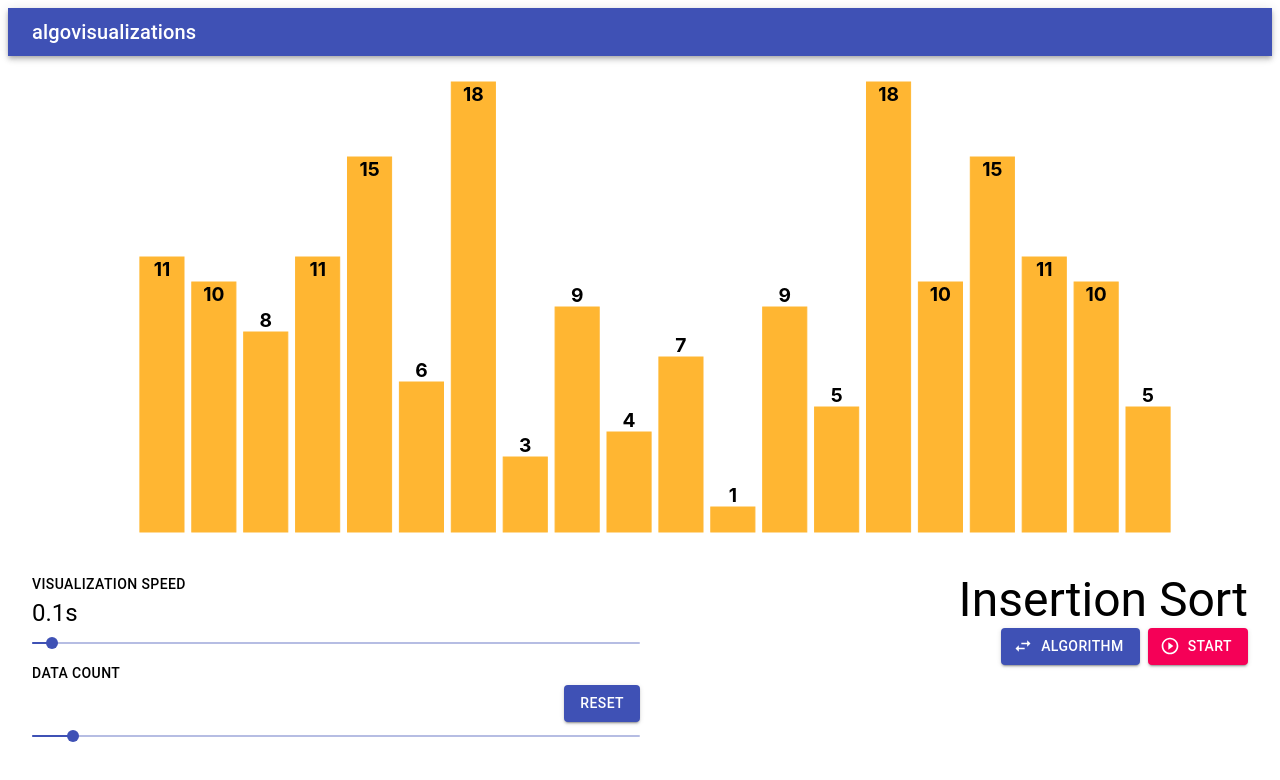
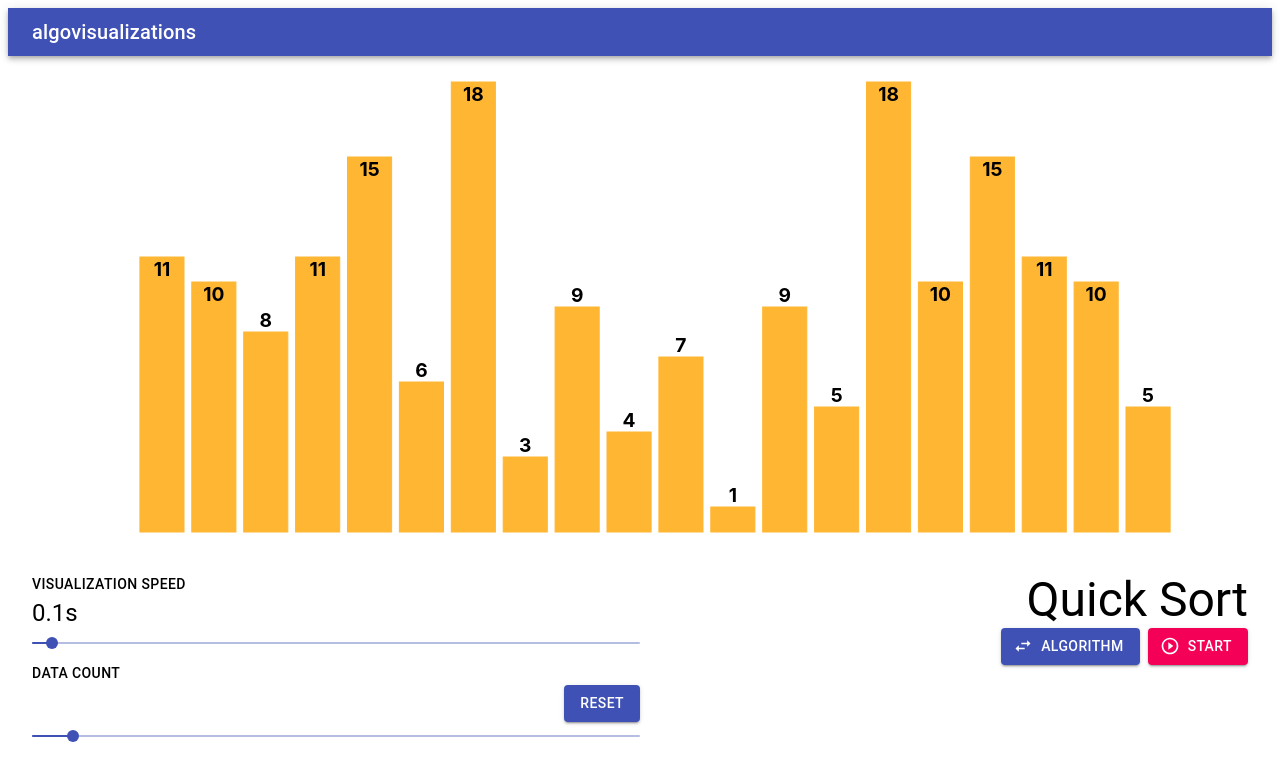
Before and after one commit to jrescalona96/algovisualizations, a React (Create React App) app: page / in a window 1280 px wide. Shown: the top 780 px of the page. Built offline with nearby package versions, Linux system fonts and the light colour scheme.

Commit message:
Visualization update for Selection Sort, Merge Sort, and Quick Sort

```diff
--- a/src/algorithms/mergeSort.js
+++ b/src/algorithms/mergeSort.js
@@ -1,32 +1,34 @@
 import { record } from "../utils/chartUtils";
 import { swap } from "../utils/sortUtils";
+import _ from "lodash";
 
-let snapshots = [];
-let data = [];
+let snapshots;
 
 export const mergeSort = (nums) => {
-  data = [...nums];
-  _mergeSort(0, data.length - 1);
-  snapshots = record(data, data, snapshots);
+  snapshots = [];
+  let data = [...nums];
+  _mergeSort(data, 0, data.length - 1);
+  snapshots = record(data, [], _.range(0, data.length), snapshots);
   return { data, snapshots };
 };
 
-const _mergeSort = (start, end) => {
+const _mergeSort = (data, start, end) => {
   const size = end - start + 1;
   const mid = Math.floor(start + (end - start + 1) / 2);
-  snapshots = record(data, [data[mid]], snapshots);
+  snapshots = record(data, [mid], [], snapshots);
   if (size > 2) {
-    _mergeSort(start, mid);
-    _mergeSort(mid + 1, end);
-    _merge(start, mid, mid + 1, end);
+    _mergeSort(data, start, mid);
+    _mergeSort(data, mid + 1, end);
+    _merge(data, start, mid, mid + 1, end);
+    snapshots = record(data, [], _.range(start, end + 1), snapshots);
   } else if (size === 2) {
+    snapshots = record(data, [start, end], [], snapshots);
     if (data[start].y > data[end].y) swap(data, start, end);
+    snapshots = record(data, [start], [end], snapshots);
   }
-  snapshots = record(data, [data[mid]], snapshots);
-  return;
 };
 
-const _merge = (leftStart, leftEnd, rightStart, rightEnd) => {
+const _merge = (data, leftStart, leftEnd, rightStart, rightEnd) => {
   let temp = [];
   let leftCurrent = leftStart;
   let rightCurrent = rightStart;
@@ -34,17 +36,19 @@ const _merge = (leftStart, leftEnd, rightStart, rightEnd) => {
 
   while (leftCurrent <= leftEnd && rightCurrent <= rightEnd) {
     if (data[leftCurrent].y < data[rightCurrent].y) {
+      temp[index] = data[leftCurrent];
       snapshots = record(
         data,
-        [data[leftCurrent], data[rightCurrent]],
+        [leftCurrent, rightCurrent],
+        _.range(leftStart, rightEnd + 1),
         snapshots
       );
-      temp[index] = data[leftCurrent];
       leftCurrent++;
     } else {
       snapshots = record(
         data,
-        [data[leftCurrent], data[rightCurrent]],
+        [leftCurrent, rightCurrent],
+        _.range(leftStart, rightEnd + 1),
         snapshots
       );
       temp[index] = data[rightCurrent];
@@ -63,8 +67,12 @@ const _merge = (leftStart, leftEnd, rightStart, rightEnd) => {
   index = leftStart;
   for (let i = 0; i < temp.length; i++) {
     data[index] = temp[i];
+    snapshots = record(
+      data,
+      [index],
+      _.range(leftStart, rightEnd + 1),
+      snapshots
+    );
     index++;
   }
-
-  return;
 };
--- a/src/algorithms/quickSort.js
+++ b/src/algorithms/quickSort.js
@@ -1,12 +1,13 @@
 import { swap } from "../utils/sortUtils";
 import { record } from "../utils/chartUtils";
+import _ from "lodash";
 
 let snapshots = [];
 export const quickSort = (nums) => {
   snapshots = [];
   let data = [...nums];
   _quickSort(data, 0, data.length - 1);
-  snapshots = record(data, data, snapshots);
+  snapshots = record(data, [], _.range(0, data.length), snapshots);
   return { data, snapshots };
 };
 
@@ -22,22 +23,25 @@ const _quickSort = (data, start, end) => {
 };
 
 const _partition = (data, start, end, pivot) => {
+  let pivotIndex = data.indexOf(pivot);
   while (start <= end) {
+    pivotIndex = data.indexOf(pivot);
+    snapshots = record(data, [pivotIndex], [start, end], snapshots);
     while (data[start].y < pivot.y) {
       start++;
-      snapshots = record(data, [data[start], pivot, data[end]], snapshots);
+      snapshots = record(data, [pivotIndex], [start, end], snapshots);
     }
     while (data[end].y > pivot.y) {
       end--;
-      snapshots = record(data, [data[start], pivot, data[end]], snapshots);
+      snapshots = record(data, [pivotIndex], [start, end], snapshots);
     }
     if (start <= end) {
+      snapshots = record(data, [pivotIndex], [start, end], snapshots);
       swap(data, start, end);
-      snapshots = record(data, [data[start], pivot, data[end]], snapshots);
+      pivotIndex = data.indexOf(pivot);
       start++;
-      snapshots = record(data, [data[start], pivot, data[end]], snapshots);
+      snapshots = record(data, [pivotIndex], [start, end], snapshots);
       end--;
-      snapshots = record(data, [data[start], pivot, data[end]], snapshots);
     }
   }
   return start;
--- a/src/algorithms/selectionSort.js
+++ b/src/algorithms/selectionSort.js
@@ -1,54 +1,46 @@
 import { swap } from "../utils/sortUtils";
 import { record } from "../utils/chartUtils";
+import _ from "lodash";
 
-let snapshots = [];
+let snapshots;
 
 export const selectionSort = (nums) => {
-  return nums.length < 100
-    ? _selectionSortSmall(nums)
-    : _selectionSortLarge(nums);
+  snapshots = [];
+  let data = [...nums];
+  data.length < 100 ? _selectionSortSmall(data) : _selectionSortLarge(data);
+  snapshots = record(data, [], _.range(0, data.length), snapshots);
+  return { data, snapshots };
 };
 
-const _selectionSortSmall = (nums) => {
-  let data = [...nums];
+const _selectionSortSmall = (data) => {
   let start = 0;
-  let end = nums.length - 1;
+  let end = data.length - 1;
   let minIdx = 0;
-
   while (start <= end) {
     minIdx = start;
     for (let i = start; i <= end; i++) {
       if (data[i].y < data[minIdx].y) minIdx = i;
-
-      snapshots = record(data, [data[minIdx], data[i], data[start]], snapshots);
+      snapshots = record(data, [minIdx], [i, start], snapshots);
     }
     data = swap(data, start, minIdx);
     start++;
   }
-
-  snapshots = record(data, data, snapshots);
-  return { data, snapshots };
 };
 
-const _selectionSortLarge = (nums) => {
-  let snapshots = [];
-  let data = [...nums];
+const _selectionSortLarge = (data) => {
   let start = 0;
-  let end = nums.length - 1;
+  let end = data.length - 1;
   let minIdx = 0;
 
   while (start <= end) {
+    snapshots = record(data, [minIdx], [start], snapshots);
     minIdx = start;
-
     for (let i = start; i <= end; i++) {
       if (data[i].y < data[minIdx].y) {
         minIdx = i;
-        snapshots = record(data, [data[start]._id, data[i]], snapshots);
       }
     }
     data = swap(data, start, minIdx);
     start++;
   }
-  snapshots = record(data, data, snapshots);
-  return { data, snapshots };
 };
--- a/src/components/sortingPage/sortingPage.jsx
+++ b/src/components/sortingPage/sortingPage.jsx
@@ -39,7 +39,7 @@ function SortingPage() {
   const [dataCount, setDataCount] = useState(20);
   const [data, setData] = useState(generateData(dataCount));
   const [speed, setSpeed] = useState(100);
-  const [selectedAlgorithm, setSelectedAlgorithm] = useState(algorithms[2]);
+  const [selectedAlgorithm, setSelectedAlgorithm] = useState(algorithms[4]);
   const [timer, setTimer] = useState(0);
 
   const stopTimer = () => clearTimeout(timer);
--- a/src/utils/chartUtils.js
+++ b/src/utils/chartUtils.js
@@ -1,17 +1,14 @@
 export const record = (data, pNodes, sNodes, snapshots) => {
-  const d = [...data];
-  const primaryNodes = _getFocusNodeIds(pNodes, data);
-  const secondaryNodes = _getFocusNodeIds(sNodes, data);
-  const name = `Pass #${snapshots.length}`;
-  const record = [
-    {
-      name,
-      data: d,
-      primaryNodes,
-      secondaryNodes,
-    },
-  ];
-  return [...snapshots, ...record];
+  let update = [...snapshots];
+
+  update.push({
+    name: `Pass #${update.length}`,
+    data: [...data],
+    primaryNodes: _getFocusNodeIds(pNodes, data),
+    secondaryNodes: _getFocusNodeIds(sNodes, data),
+  });
+
+  return update;
 };
 
 const _getFocusNodeIds = (nodes, data) => {
```
